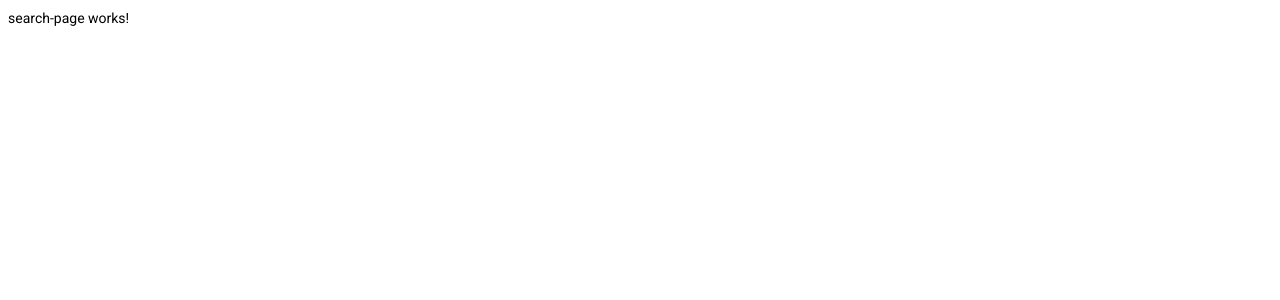
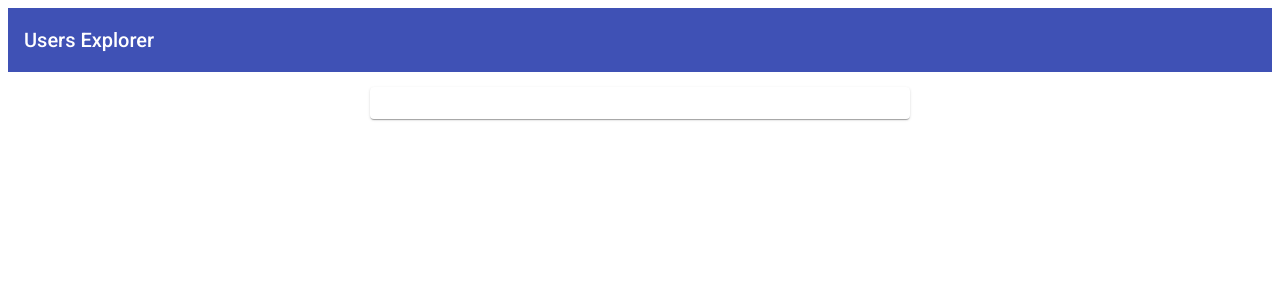
Before and after one commit to WaleedJubeh/User-Explorer-app, an Angular app: page /search in a window 1280 px wide. Shown: the top 300 px of the page. Built offline with nearby package versions, Linux system fonts and the light colour scheme.

Commit message:
ccreate default layout and make navbar component with  module

```diff
--- /dev/null
+++ b/src/app/components/common/common-components.module.ts
@@ -0,0 +1,19 @@
+import { NgModule } from '@angular/core';
+import { CommonModule } from '@angular/common';
+import { NavbarComponent } from './navbar/navbar.component';
+import { MaterialUIModule } from 'src/app/modules/material-ui/material-ui.module';
+
+
+const components = [
+  NavbarComponent
+]
+
+@NgModule({
+  declarations: components,
+  imports: [
+    CommonModule,
+    MaterialUIModule
+  ],
+  exports: components
+})
+export class CommonComponentsModule { }
--- /dev/null
+++ b/src/app/components/common/navbar/navbar.component.html
@@ -0,0 +1,6 @@
+<header>
+  <mat-toolbar color="primary">
+    <span>Users Explorer</span>
+    <span class="example-spacer"></span>
+  </mat-toolbar>
+</header>
--- /dev/null
+++ b/src/app/components/common/navbar/navbar.component.sass
@@ -0,0 +1,3 @@
+:host
+    header
+        margin-bottom: 15px
--- /dev/null
+++ b/src/app/components/common/navbar/navbar.component.ts
@@ -0,0 +1,15 @@
+import { Component, OnInit } from '@angular/core';
+
+@Component({
+  selector: 'app-navbar',
+  templateUrl: './navbar.component.html',
+  styleUrls: ['./navbar.component.sass']
+})
+export class NavbarComponent implements OnInit {
+
+  constructor() { }
+
+  ngOnInit(): void {
+  }
+
+}
--- a/src/app/layouts/default-layout/default-layout.component.html
+++ b/src/app/layouts/default-layout/default-layout.component.html
@@ -1 +1,4 @@
-<router-outlet></router-outlet>
+<app-navbar></app-navbar>
+<div class="container">
+    <router-outlet></router-outlet>
+</div>
--- a/src/app/modules/material-ui/material-ui.module.ts
+++ b/src/app/modules/material-ui/material-ui.module.ts
@@ -4,19 +4,25 @@ import { MatButtonModule } from '@angular/material/button';
 import { MatRadioModule } from '@angular/material/radio';
 import { MatInputModule } from '@angular/material/input';
 import { MatProgressSpinnerModule } from '@angular/material/progress-spinner';
+import { MatToolbarModule } from '@angular/material/toolbar';
+import { MatIconModule } from '@angular/material/icon';
+import { MatFormFieldModule } from '@angular/material/form-field';
+import {MatCardModule} from '@angular/material/card';
 
 const components = [
   MatButtonModule,
+  MatFormFieldModule,
   MatRadioModule,
   MatInputModule,
-  MatProgressSpinnerModule
+  MatProgressSpinnerModule,
+  MatToolbarModule,
+  MatIconModule,
+  MatCardModule
 ];
 
 @NgModule({
   declarations: [],
-  imports: [
-    CommonModule,
-    ...components
-  ]
+  imports: [CommonModule, ...components],
+  exports: components,
 })
-export class MaterialUiModule { }
+export class MaterialUIModule {}
--- a/src/app/pages/search-page/search-page.component.html
+++ b/src/app/pages/search-page/search-page.component.html
@@ -1 +1,11 @@
-<p>search-page works!</p>
+<div class="row">
+  <div class="col-md-12">
+    <div class="row">
+      <div class="col-md-6 mx-auto">
+          <mat-card>
+
+          </mat-card>
+      </div>
+    </div>
+  </div>
+</div>
--- a/src/styles.sass
+++ b/src/styles.sass
@@ -1 +1,4 @@
-/* You can add global styles to this file, and also import other style files */
+@import './assets/css/vendor/bootstrap-grid.min'
+.mx-auto
+    margin-right: auto
+    margin-left: auto
```
Also changed, not shown: src/app/app.module.ts (+4 -3 lines), src/app/layouts/default-layout/default-layout-routing.module.ts (added, +14 -0 lines), src/app/layouts/default-layout/default-layout.module.ts (added, +19 -0 lines), src/app/pages/search-page/search-page.module.ts (+4 -3 lines).
